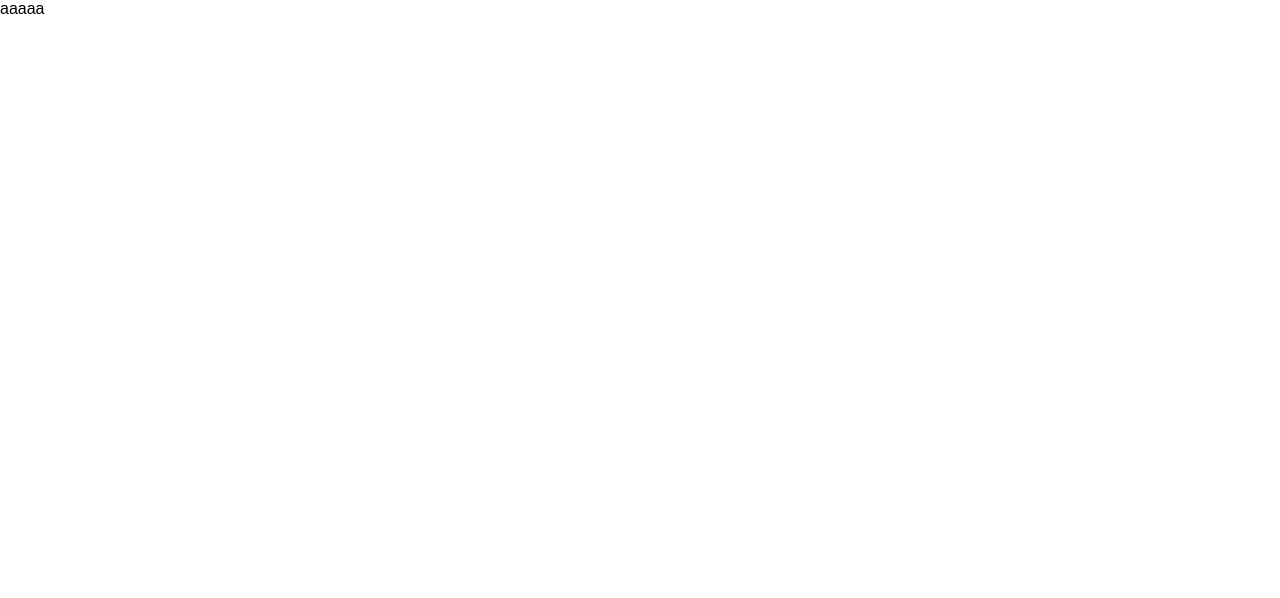
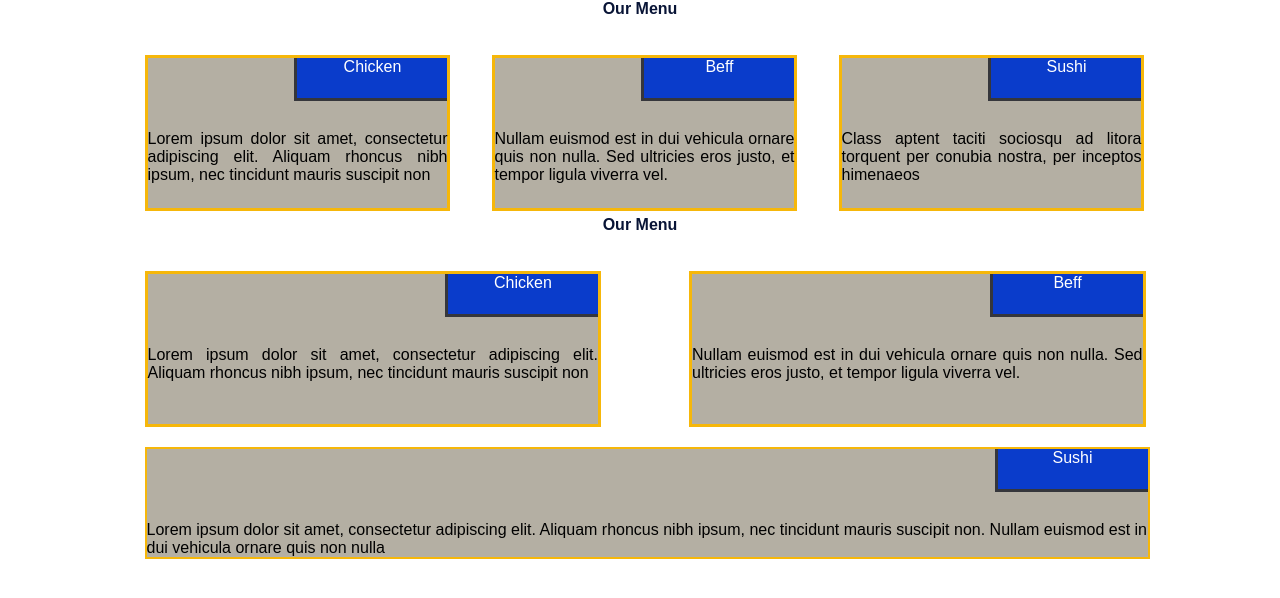
Before and after one commit to pttoan/mod2_solution, a plain HTML site: page index.html in a window 1280 px wide. Drawn offline with Linux system fonts and the light colour scheme.

Commit message:
Update index.html

```diff
--- a/index.html
+++ b/index.html
@@ -10,7 +10,89 @@
     <link rel="stylesheet" type="text/css" href="stylesheets/github-light.css" media="screen">
   </head>
   <body>
-    aaaaa
+    <div style="margin:0 auto; width:100%">
+<div style="margin:0 auto; width:1001px; height:100%;">
+
+
+<div class="head">
+Our Menu
+</div>
+
+<div class="row">
+    <div class ="col">
+        <div class="box">
+
+            <div class="childCol1">
+                Chicken
+            </div>
+           <br /><br /><br /><br />
+
+           Lorem ipsum dolor sit amet, consectetur adipiscing elit. Aliquam rhoncus nibh ipsum, nec tincidunt mauris suscipit non
+
+
+        </div>
+    </div>
+    <div class ="col">
+        <div class="box">
+             <div class="childCol1">
+                Beff
+            </div>
+           <br /><br /><br /><br />
+          Nullam euismod est in dui vehicula ornare quis non nulla. Sed ultricies eros justo, et tempor ligula viverra vel.
+
+        </div>
+    </div>
+    <div class ="col">
+        <div class="box">
+             <div class="childCol1">
+                Sushi
+            </div>
+           <br /><br /><br /><br />
+          Class aptent taciti sociosqu ad litora torquent per conubia nostra, per inceptos himenaeos
+
+        </div>
+    </div>
+
+</div>
+
+
+ <div class="head">Our Menu</div>
+
+<div class="row">
+    <div class ="colTwo">
+        <div class="box">
+             <div class="childCol1">
+                Chicken
+            </div>
+           <br /><br /><br /><br />
+
+           Lorem ipsum dolor sit amet, consectetur adipiscing elit. Aliquam rhoncus nibh ipsum, nec tincidunt mauris suscipit non
+        </div>
+    </div>
+
+    <div class ="colTwo">
+        <div class="box">
+                 <div class="childCol1">
+                Beff
+            </div>
+           <br /><br /><br /><br />
+          Nullam euismod est in dui vehicula ornare quis non nulla. Sed ultricies eros justo, et tempor ligula viverra vel.
+        </div>
+    </div>
+</div>
+<div class="row">
+    <div class="childCol2">
+        <div class="childCol1">
+                Sushi
+        </div>
+         <br /><br /><br /><br />
+          Lorem ipsum dolor sit amet, consectetur adipiscing elit. Aliquam rhoncus nibh ipsum, nec tincidunt mauris suscipit non. Nullam euismod est in dui vehicula ornare quis non nulla
+    </div>
+</div>
+
+
+ </div>
+ </div>
 
 
   </body>
```
